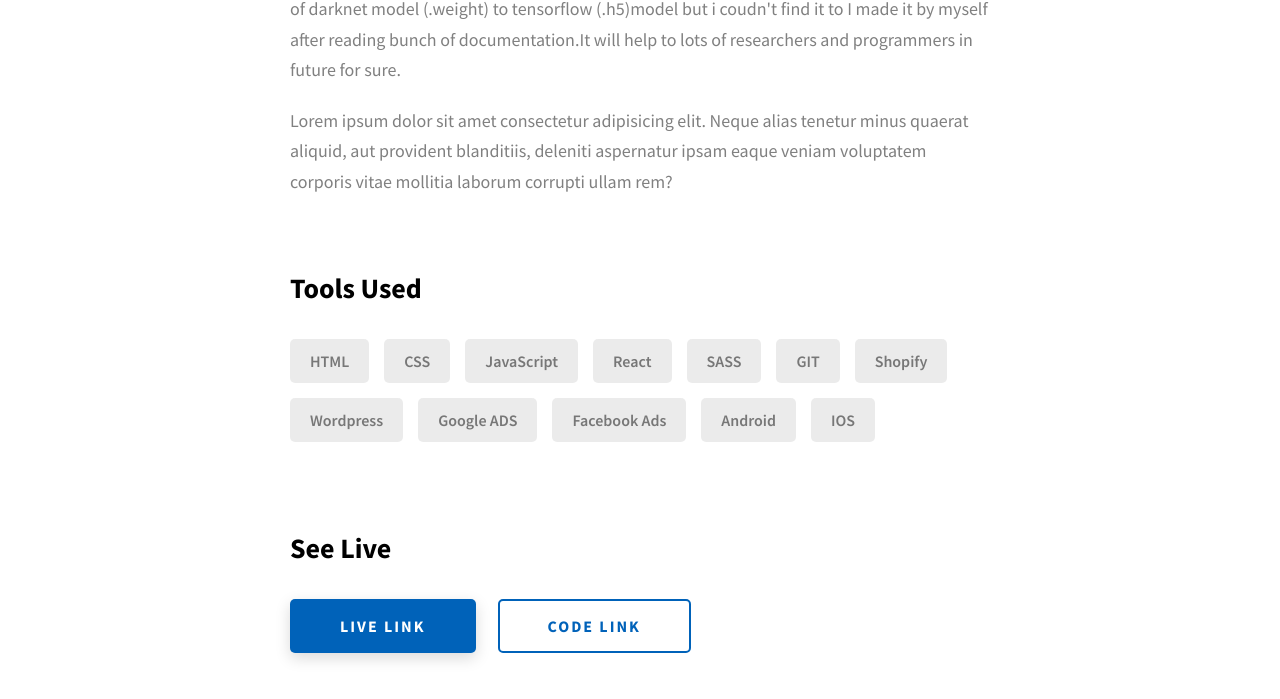
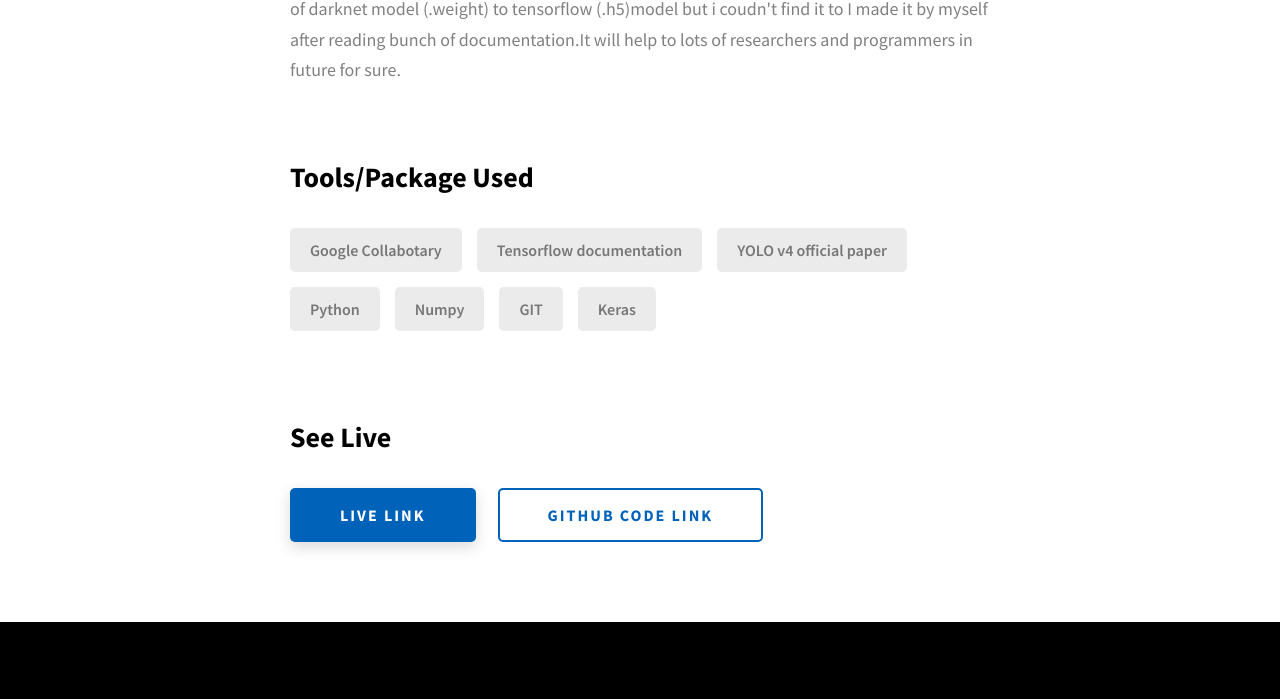
Before and after one commit to Suyash-Gaurav/Website_Portfolio, a website: page project-1.html in a window 1280 px wide. Shown: the part 1540-2239 px from the top of the page. Drawn offline with Linux system fonts and the light colour scheme; files whose address does not match are found by name.

Commit message:
Update project-1.html

```diff
--- a/project-1.html
+++ b/project-1.html
@@ -91,7 +91,7 @@
           </p>
         </div>
         <div class="project-cs-hero__cta">
-          <a href="#" class="btn btn--bg" target="_blank">Live Link</a>
+          <a href="https://colab.research.google.com/drive/1ey8OhbekXx_ErF58gk2eBCFXBwBQowe6" class="btn btn--bg" target="_blank">Live Link</a>
         </div>
       </div>
     </section>
@@ -115,43 +115,34 @@
                 (.h5)model but i coudn't find it to I made it by myself after reading bunch of documentation.It will help to lots of researchers and programmers
                 in future for sure.
 
-              <p class="project-details__desc-para">
-                Lorem ipsum dolor sit amet consectetur adipisicing elit. Neque
-                alias tenetur minus quaerat aliquid, aut provident blanditiis,
-                deleniti aspernatur ipsam eaque veniam voluptatem corporis vitae
-                mollitia laborum corrupti ullam rem?
-              </p>
+
             </div>
             <div class="project-details__tools-used">
-              <h3 class="project-details__content-title">Tools Used</h3>
+              <h3 class="project-details__content-title">Tools/Package Used</h3>
               <div class="skills">
-                <div class="skills__skill">HTML</div>
-                <div class="skills__skill">CSS</div>
-                <div class="skills__skill">JavaScript</div>
-                <div class="skills__skill">React</div>
-                <div class="skills__skill">SASS</div>
+                <div class="skills__skill">Google Collabotary</div>
+                <div class="skills__skill">Tensorflow documentation</div>
+                <div class="skills__skill">YOLO v4 official paper</div>
+                <div class="skills__skill">Python</div>
+                <div class="skills__skill">Numpy</div>
                 <div class="skills__skill">GIT</div>
-                <div class="skills__skill">Shopify</div>
-                <div class="skills__skill">Wordpress</div>
-                <div class="skills__skill">Google ADS</div>
-                <div class="skills__skill">Facebook Ads</div>
-                <div class="skills__skill">Android</div>
-                <div class="skills__skill">IOS</div>
+                <div class="skills__skill">Keras</div>
+
               </div>
             </div>
             <div class="project-details__links">
               <h3 class="project-details__content-title">See Live</h3>
               <a
-                href="#"
+                href="https://colab.research.google.com/drive/1ey8OhbekXx_ErF58gk2eBCFXBwBQowe6"
                 class="btn btn--med btn--theme project-details__links-btn"
                 target="_blank"
                 >Live Link</a
               >
               <a
-                href="#"
+                href="https://github.com/Suyash-Gaurav/darknet_model_to_tensorflow_model_conversion/blob/main/weights_to_h5.ipynb"
                 class="btn btn--med btn--theme-inv project-details__links-btn"
                 target="_blank"
-                >Code Link</a
+                >Github Code Link</a
               >
             </div>
           </div>
```
